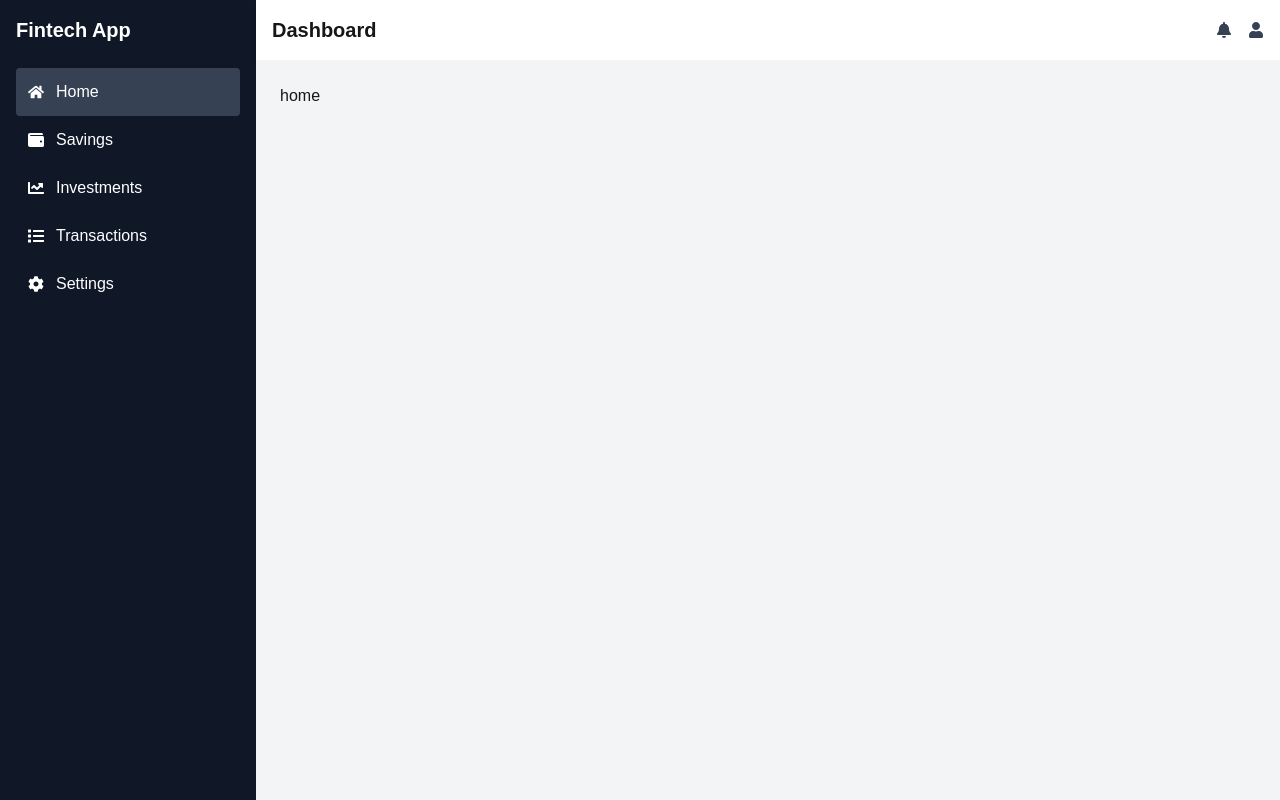
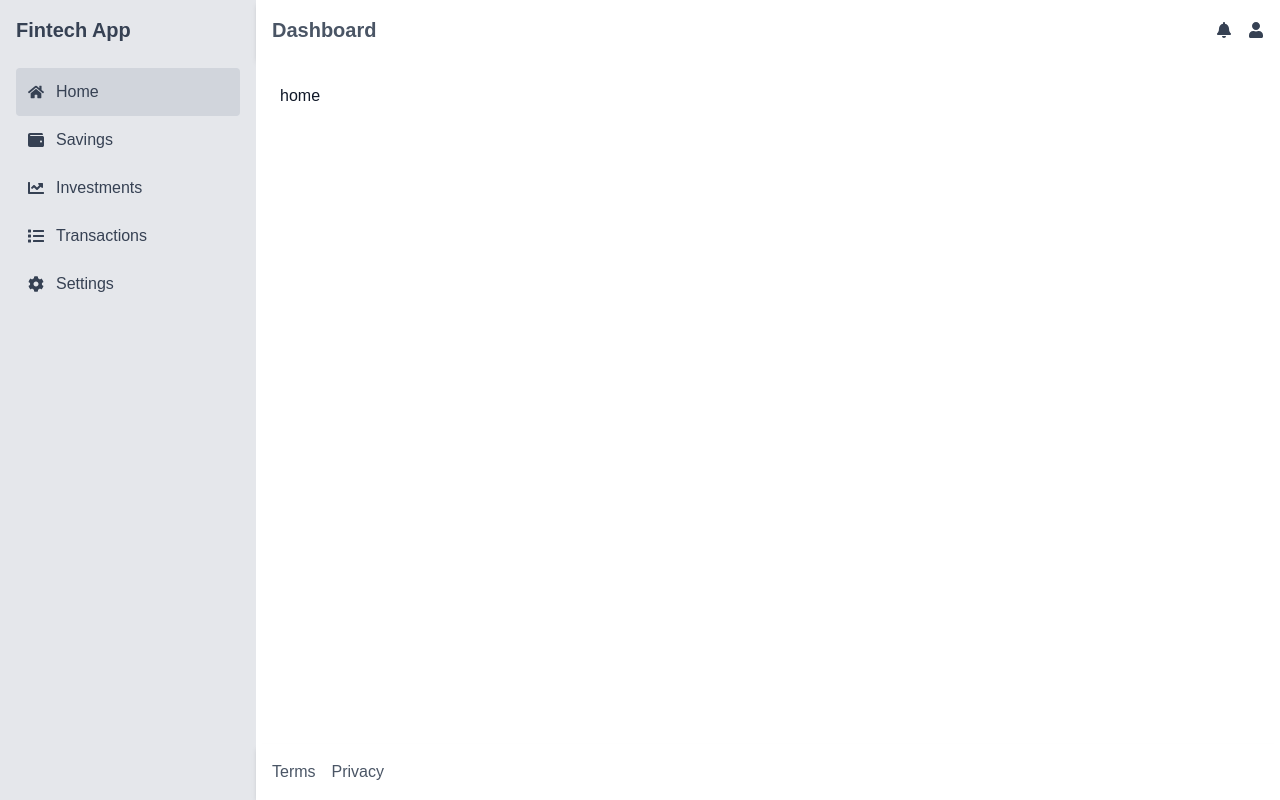
Before and after one commit to Efoneli/savings-app, a Next.js app: page / in a window 1280 px wide. Built offline with nearby package versions, Linux system fonts and the light colour scheme.

Commit message:
pages added

```diff
--- a/app/components/Sidebar.tsx
+++ b/app/components/Sidebar.tsx
@@ -23,12 +23,12 @@ const Sidebar: React.FC = () => {
   ];
 
   return (
-    <div className="w-64 h-screen bg-gray-900 text-white p-4">
+    <div className="w-64 h-screen bg-gray-200 text-gray-700 p-4">
       <h2 className="text-xl font-bold mb-6">Fintech App</h2>
       <ul>
         {menuItems.map((item) => (
           <li key={item.id}>
-            <Link href={item.path} className={`flex items-center gap-3 p-3 cursor-pointer rounded ${pathname === item.path ? "bg-gray-700" : "hover:bg-gray-700"}`}>
+            <Link href={item.path} className={`flex items-center gap-3 p-3 cursor-pointer rounded ${pathname === item.path ? "bg-gray-300" : "hover:bg-gray-100"}`}>
               {item.icon} {item.label}
             </Link>
           </li>
@@ -42,11 +42,22 @@ const Sidebar: React.FC = () => {
 
 const Header: React.FC = () => {
   return (
-    <div className="w-full bg-white shadow-md p-4 flex justify-between items-center">
+    <div className="w-full bg-white text-gray-600 shadow-md p-4 flex justify-between items-center">
       <h2 className="text-xl font-bold">Dashboard</h2>
       <div className="flex items-center gap-4">
         <FaBell className="text-gray-700 cursor-pointer" />
         <FaUser className="text-gray-700 cursor-pointer" />
+      </div>
+    </div>
+  );
+};
+
+const Footer: React.FC = () => {
+  return (
+    <div className="hr w-full bg-white text-gray-600 shadow-md p-4 flex justify-between items-center">
+      <div className="flex items-center justify-center gap-4">
+      <p>Terms</p>
+      <p>Privacy</p>
       </div>
     </div>
   );
@@ -58,7 +69,8 @@ export default function Dashboard({ children }: { children: React.ReactNode }) {
       <Sidebar />
       <div className="flex-1 flex flex-col">
         <Header />
-        <div className="flex-1 bg-gray-100 p-6">{children}</div>
+        <div className="flex-1 bg-white text-gray-900 p-6">{children}</div>
+        <Footer />
       </div>
     </div>
   );
--- a/app/investments/page.tsx
+++ b/app/investments/page.tsx
@@ -0,0 +1,4 @@
+
+export default function InvestmentsPage() {
+    return <h1 className="p-6 text-2xl">Investments Page</h1>;
+  }
--- a/app/settings/page.tsx
+++ b/app/settings/page.tsx
@@ -0,0 +1,4 @@
+
+export default function SettingsPage() {
+    return <h1 className="p-6 text-2xl">Settings Page</h1>;
+  }
--- a/app/transactions/page.tsx
+++ b/app/transactions/page.tsx
@@ -0,0 +1,4 @@
+
+export default function TransactionsPage() {
+    return <h1 className="p-6 text-2xl">Transactions Page</h1>;
+  }
```
